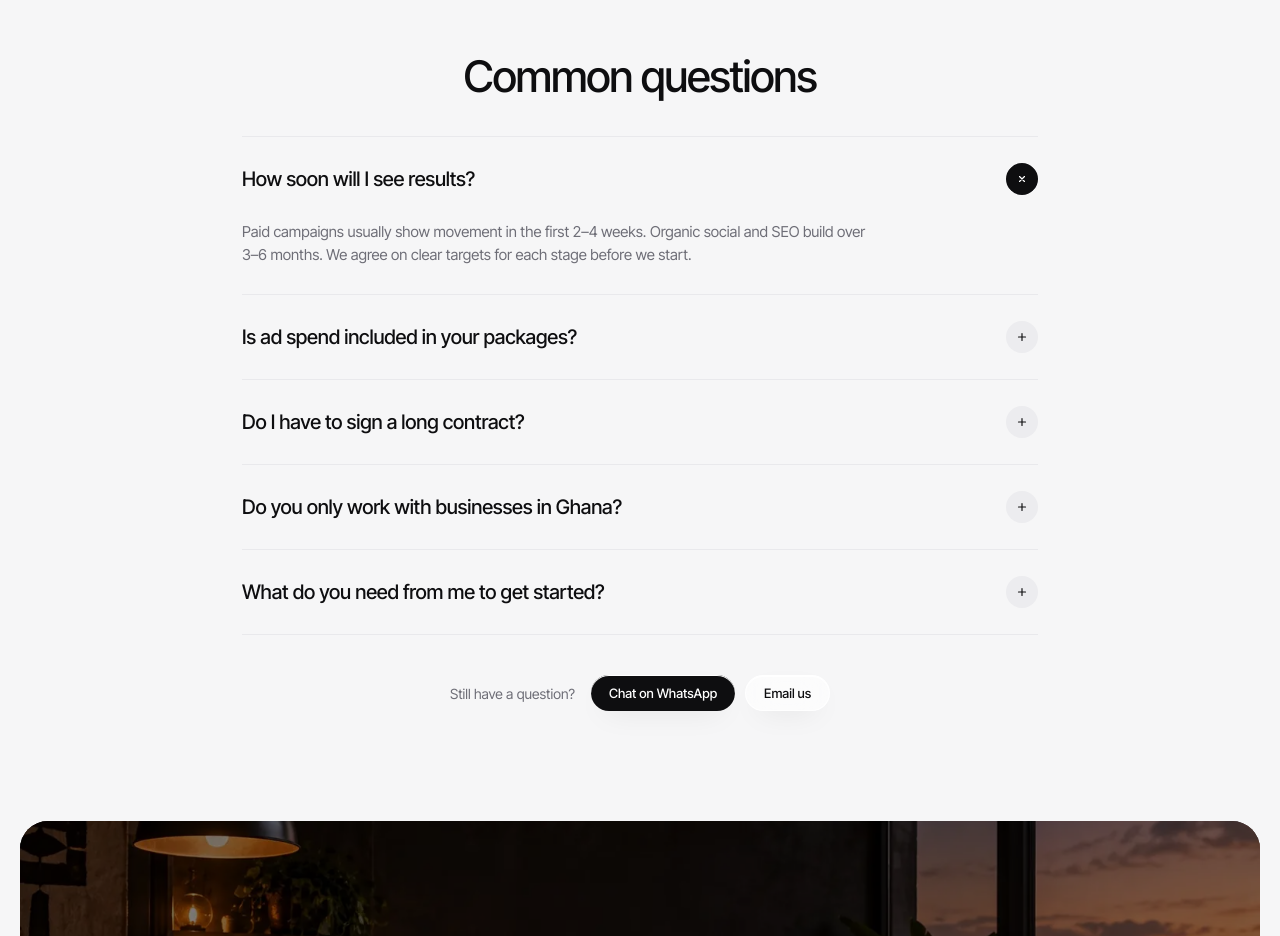
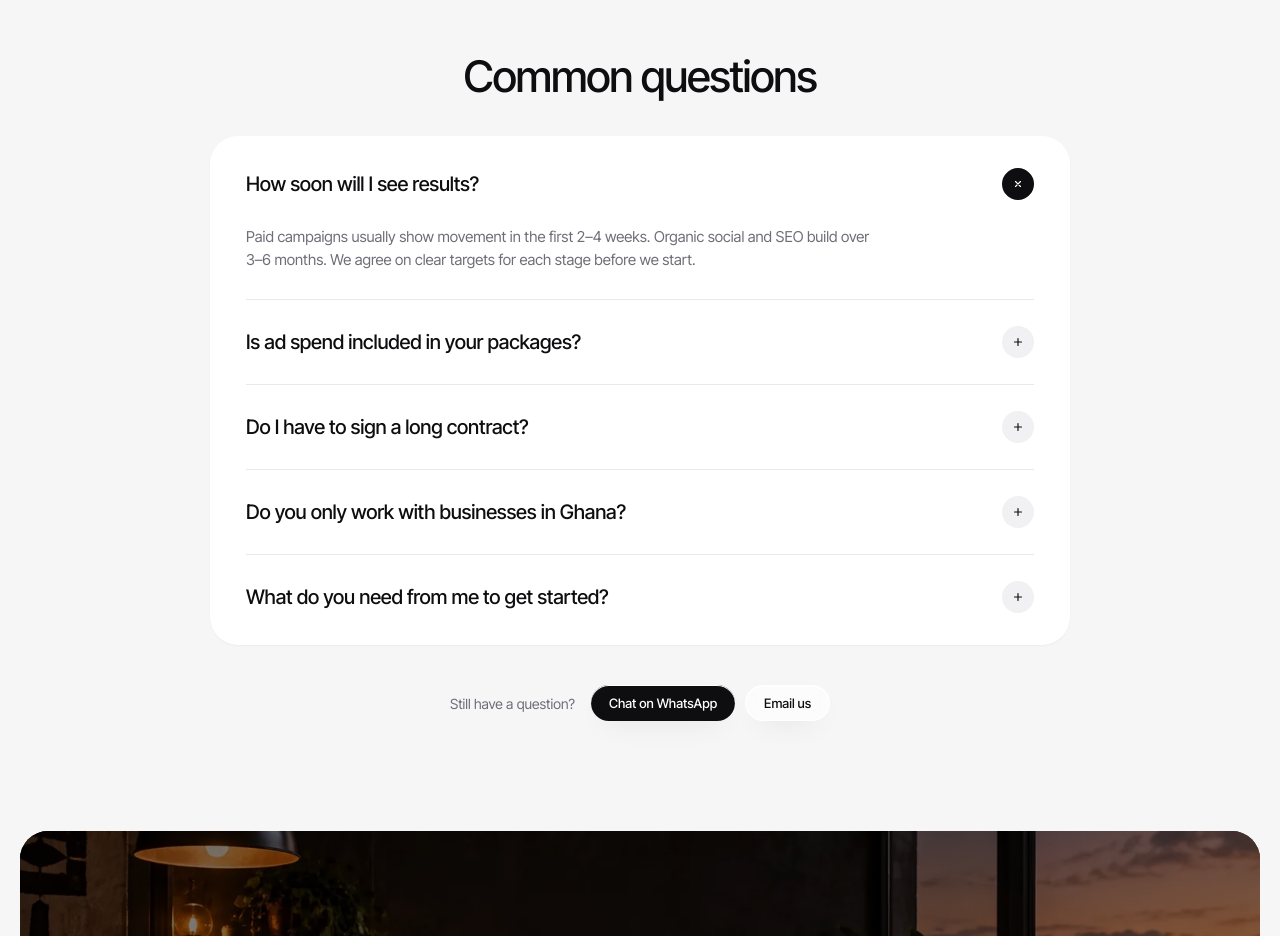
Before and after one commit to Vokondo/trendzeta-website, a plain HTML site: page index.html in a window 1280 px wide. Shown: the part 6600-7536 px from the top of the page. Drawn offline with Linux system fonts and the light colour scheme.

Commit message:
Home: FAQ answers in a white card
Matches the card treatment of the FAQs on the inner pages and the
client-story card above it; 'Still have a question?' sits below.

Co-Authored-By: Claude Opus 5.5 <noreply@anthropic.com>
Claude-Session: https://claude.ai/code/session_01FJ6Y5GkRG6qehYbqJ12qDG

```diff
--- a/css/styles.css
+++ b/css/styles.css
@@ -2515,3 +2515,20 @@ a.c--media:hover > img { transform: scale(1.03); }
 .ceo--orange .ceo__by strong,
 .ceo--orange .ceo__by small { color: var(--ink); }
 .ceo--orange .ceo__by { border-top-color: rgba(14, 14, 16, 0.25); }
+
+/* Home FAQ: answers in a white card, matching the client-story card */
+.faq-home { max-width: 924px; }
+.faq--card {
+  max-width: none;
+  padding: 6px 36px;
+  border-radius: var(--r-lg);
+  background: #fff;
+  box-shadow: 0 1px 2px rgba(15, 15, 20, 0.04);
+}
+.faq--card details:first-of-type { border-top: 0; }
+.faq--card details:last-of-type { border-bottom: 0; }
+.faq--card summary::after { background-color: #f1f1f3; }
+.faq--card details[open] summary::after { background-color: var(--ink); }
+@media (max-width: 600px) {
+  .faq--card { padding: 2px 18px; border-radius: 18px; }
+}
--- a/index.html
+++ b/index.html
@@ -124,7 +124,7 @@
   <link rel="icon" type="image/png" sizes="192x192" href="images/favicon-192.png" />
   <link rel="apple-touch-icon" href="images/apple-touch-icon.png" />
   <meta name="theme-color" content="#ff5f05" />
-  <link rel="stylesheet" href="css/styles.css?v=53" />
+  <link rel="stylesheet" href="css/styles.css?v=54" />
 </head>
 <body class="home">
   <header class="navbar" id="navbar">
@@ -465,7 +465,8 @@
       <h2 class="h2-xl">Common questions</h2>
     </div>
 
-    <div class="faq wrap">
+    <div class="wrap faq-home">
+      <div class="faq faq--card">
         <details open>
           <summary>How soon will I see results?</summary>
           <p>Paid campaigns usually show movement in the first 2–4 weeks. Organic social and SEO build over 3–6 months. We agree on clear targets for each stage before we start.</p>
@@ -487,6 +488,7 @@
           <p>Access to your social and ad accounts, any brand assets you have, and a 45-minute kickoff call. We handle the rest.</p>
         </details>
 
+      </div>
       <div class="faq__cta">
         <span>Still have a question?</span>
         <a href="#" class="pill pill--dark pill--sm">Chat on WhatsApp</a>
```
Also changed, not shown: about.html (+1 -1 lines), contact.html (+1 -1 lines), pricing.html (+1 -1 lines). Lines whose indentation alone changed are shown as unchanged.
